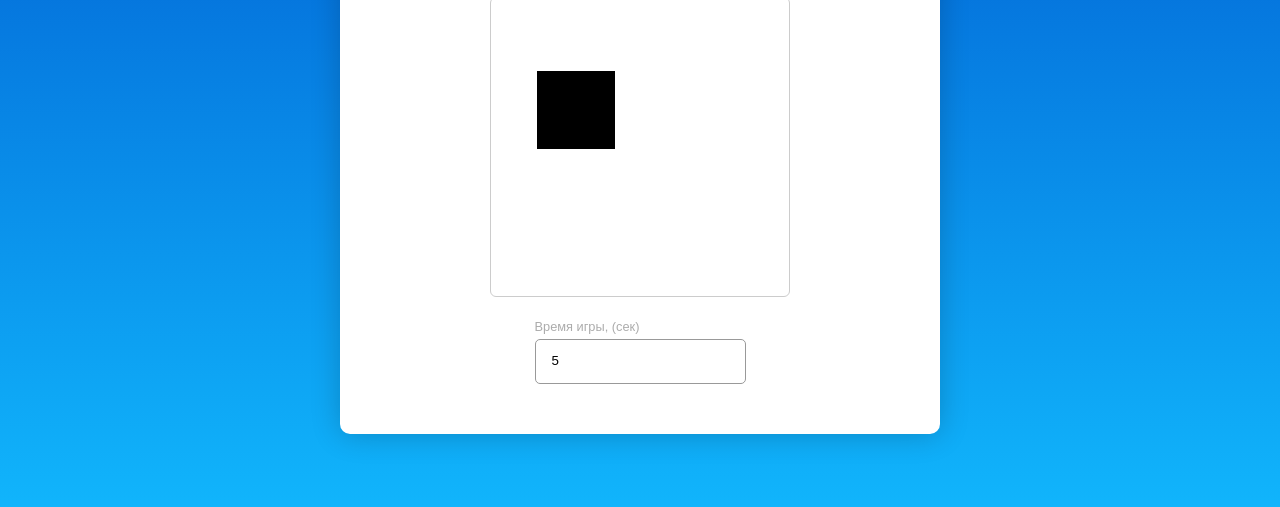
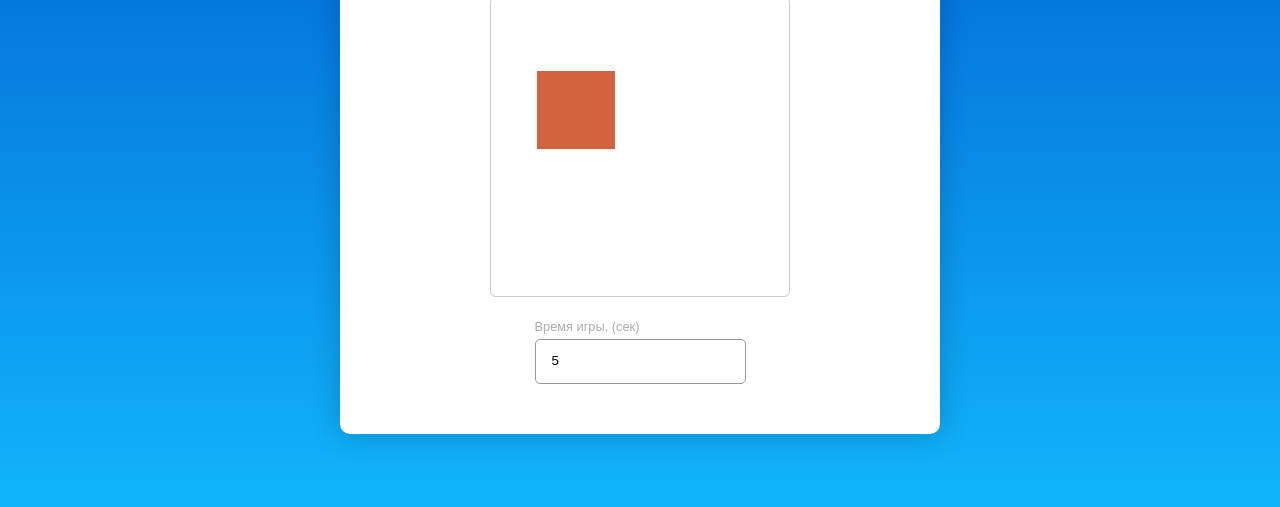
Before and after one commit to Nathalie-lab/Frontend-512, a plain HTML site: page Lesson 34/game/index.html in a window 1280 px wide. Both pictures are taken after a click on the button "Старт". Shown: the part 233-740 px from the top of the page. Drawn offline with Linux system fonts and the light colour scheme.

Commit message:
newchange

```diff
--- a/Lesson 34/game/script.js
+++ b/Lesson 34/game/script.js
@@ -62,17 +62,25 @@ function getRandom(min, max){
     return Math.floor(Math.random() * (max - min) + min);
 }
 
+function getRandomColor(){
+    let r = getRandom(0, 256);
+    let g = getRandom(0, 256);
+    let b = getRandom(0, 256);
+    return `rgb(${r}, ${g}, ${b})`;
+}
+
 function renderBox(){
     game.innerHTML = "";
 
-    let box = document.createElement("div"); let boxSize = getRandom(30, 100);
+    let box = document.createElement("div");
+    let boxSize = getRandom(30, 100);
     let gameSize = game.getBoundingClientRect();
     let maxTop = gameSize.height - boxSize;
     let maxLeft = gameSize.width - boxSize;
 
 
     box.style.width = box.style.height = boxSize + "px";
-    box.style.background = "#000";
+    box.style.background = getRandomColor();
     box.style.position = "absolute";
     box.style.left = getRandom(0, maxLeft) + "px";
     box.style.top = getRandom(0, maxTop) + "px";
--- a/Lesson 34/script.js
+++ b/Lesson 34/script.js
@@ -1,4 +1,4 @@
-//let box = document.querySelector(".box");
+/* //let box = document.querySelector(".box");
 
 /* let width = box.clientWidth;
 let height = box.clientHeight; */
@@ -35,7 +35,7 @@ document.querySelector("button").addEventListener("click", function(){  */
         box.style.overflow = "";
     }
     flag = !flag;
-}) */
+})
 
 let win = null;
 
@@ -55,4 +55,4 @@ close.addEventListener("click", function(){
     if(typeof win == "object"){
         win.close();
     }
-})
+}) */
```
Also changed, not shown: Lesson 34/index.html (+4 -4 lines).
